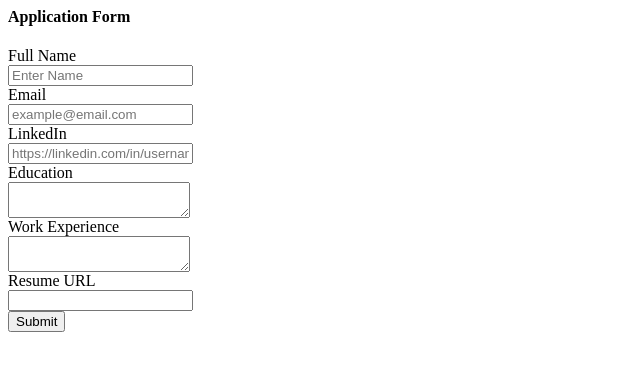
After one commit to yousefwmorsy/jovian-webdevtest-v3, a Flask app: template templates/application_form.html in a window 1280 px wide. The commit adds this page. Shown: the top 371 px of the page, without its empty margins (0-640 px from the left). Run offline with Flask 3, Linux system fonts and the light colour scheme; the template is opened without the code that fills it, so the values that code supplies are empty.

Commit message:
added app form

```diff
--- a/app.py
+++ b/app.py
@@ -1,5 +1,5 @@
-from flask import Flask, render_template, jsonify
-from database import load_jobs_from_db, load_job_from_db
+from flask import Flask, render_template, jsonify, request
+from database import load_jobs_from_db, load_job_from_db, add_application_to_db
 
 app = Flask(__name__)
 
@@ -21,5 +21,16 @@ def show_job(id):
         return "Not Found", 404
     return render_template('jobpage.html', job = job)
 
+@app.route("/job/<id>/apply", methods = ["post"])
+def apply_to_job(id):
+    data = request.form
+    job = load_job_from_db(id)
+    add_application_to_db(id, data)
+
+    # send an email
+
+    return render_template("application_submitted.html", application=data, job = job)
+
+
 if __name__ == "__main__":
   app.run(host='0.0.0.0', debug = True)
--- /dev/null
+++ b/templates/application_form.html
@@ -0,0 +1,31 @@
+<h4>Application Form</h4>
+<form action="/job/{{job['id']}}/apply" method="post">
+  <div class="mb-2">
+    <label>Full Name</label><br>
+    <input type="text" name="full_name" placeholder="Enter Name">
+  </div>
+  <div class="mb-2">
+    <label>Email</label><br>
+    <input type="text" name="email" placeholder="example@email.com">
+  </div>
+  <div class="mb-2">
+    <label>LinkedIn</label><br>
+    <input type="text" name="linkedin_url" placeholder="https://linkedin.com/in/username">
+  </div>
+
+  <div class="mb-2">
+    <label>Education</label><br>
+    <textarea name="education"></textarea>
+  </div>
+
+  <div class="mb-2">
+    <label>Work Experience</label><br>
+    <textarea name="work_experience"></textarea>
+  </div>
+
+  <div class="mb-2">
+    <label>Resume URL</label><br>
+    <input type="text" name="resume_url">
+  </div>
+  <input type="submit">
+</form>
--- a/templates/jobitem.html
+++ b/templates/jobitem.html
@@ -8,7 +8,7 @@
     </div>
     {% if 'salary' in job %}
     <div>
-      <b>Salary: </b>{{job["salary"]}} {{job["currency"]}}
+      <b>Salary: </b>{{job["currency"]}}{{job["salary"]}}
     </div>
     {% endif %}
   </div>
--- a/templates/jobpage.html
+++ b/templates/jobpage.html
@@ -28,6 +28,7 @@
 
       <h4>Salary</h4>
       <p>{{job.currency}}{{job.salary}}</p>
+      {% include "application_form.html" %}
     </div>
     {% include "footer.html" %}
   </body>
```
Also changed, not shown: database.py (+18 -0 lines), templates/application_submitted.html (added, +28 -0 lines).
